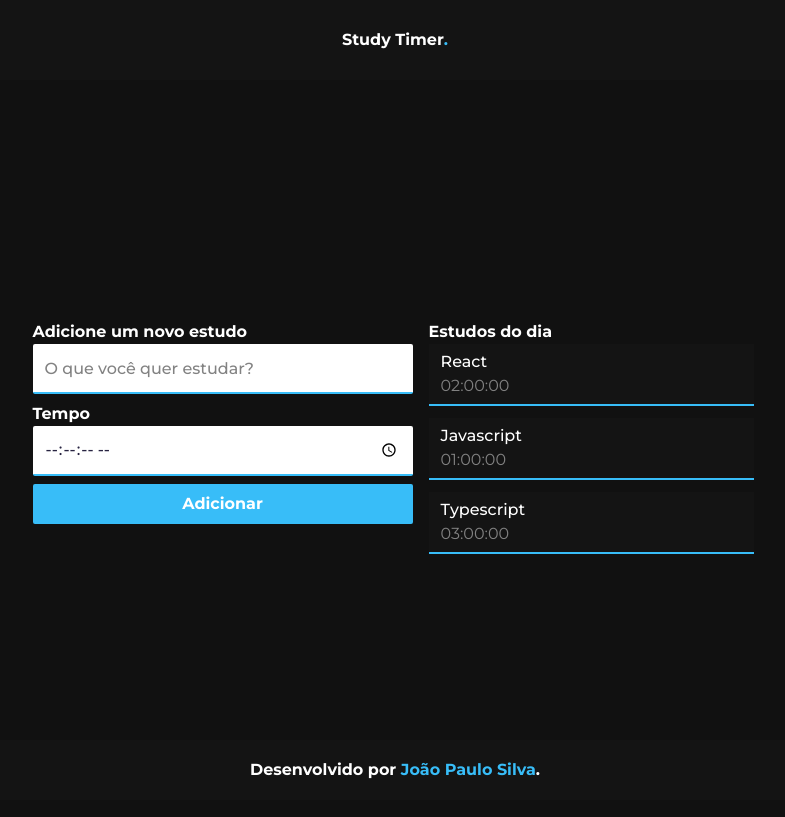
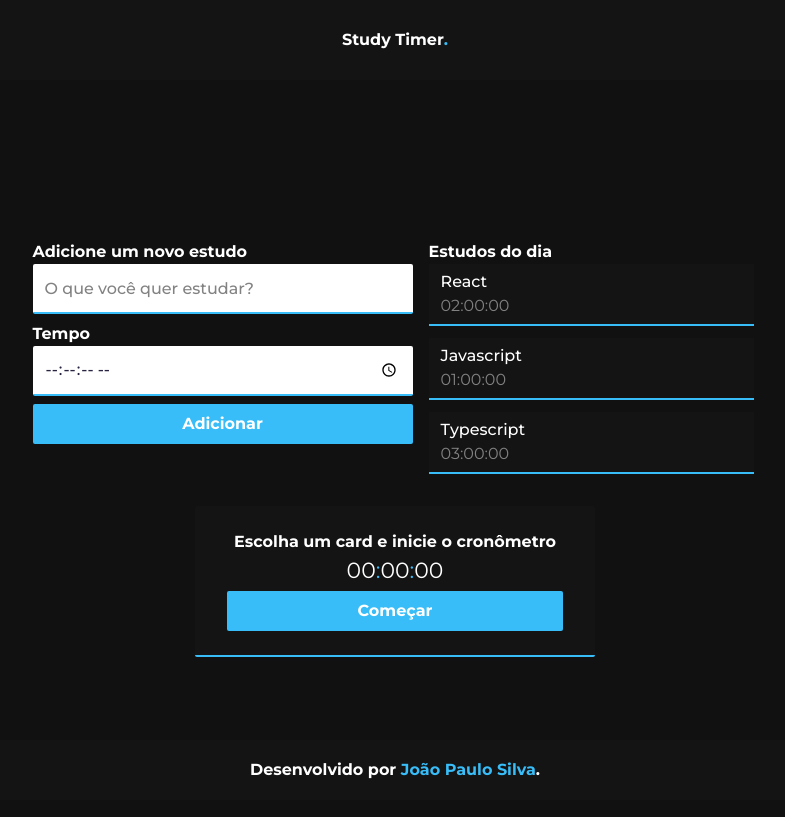
Before and after one commit to Joao0028/study-timer, a React (Create React App) app: page / in a window 1280 px wide. Shown: the whole page, without its empty margins (245-1030 px from the left). Built offline with nearby package versions, Linux system fonts and the light colour scheme.

Commit message:
criando componente de cronômetro

```diff
--- /dev/null
+++ b/src/components/Cronometro/Tempo/index.tsx
@@ -0,0 +1,11 @@
+export default function Tempo() {
+  return (
+    <h2 className="text-[22px] mb-1 max-sm:text-[20px]">
+      00
+      <span className="text-cor-azulClaro">:</span>
+      00
+      <span className="text-cor-azulClaro">:</span>
+      00
+    </h2>
+  );
+}
--- /dev/null
+++ b/src/components/Cronometro/index.tsx
@@ -0,0 +1,12 @@
+import Botao from "../Botao";
+import Tempo from "./Tempo";
+
+export default function Cronometro() {
+  return (
+    <div className="text-cor-branco border-solid border-b-2 border-cor-azulClaro bg-[#141414] px-8 py-6 rounded-sm  m-auto flex justify-center flex-col items-center mb-[10em] w-[400px] max-sm:w-[325px]">
+      <p className="font-bold max-sm:text-[12px]">Escolha um card e inicie o cronômetro</p>
+      <Tempo />
+      <Botao texto="Começar" />
+    </div>
+  );
+}
--- a/src/components/Formulario/index.tsx
+++ b/src/components/Formulario/index.tsx
@@ -1,4 +1,3 @@
-import React from "react";
 import Botao from "../Botao";
 
 export default function Formulario() {
--- a/src/components/Lista/Item/index.tsx
+++ b/src/components/Lista/Item/index.tsx
@@ -7,7 +7,7 @@ interface ItemProps {
 
 export default function Item({ tarefa, tempo }: ItemProps) {
   return (
-    <li className="mb-3 bg-[#141414] pl-3 w-[325px] cursor-pointer py-[6px] border-solid border-b-2 border-cor-azulClaro max-md:w-[430px] max-[500px]:w-[325px] mr-1 ">
+    <li className="mb-3 bg-[#141414] pl-3 w-[325px] cursor-pointer py-[6px] border-solid border-b-2 border-cor-azulClaro max-md:w-[420px] max-[500px]:w-[320px] mr-1 ">
       <h3 className="font-medium">{tarefa}</h3>
       <span className="text-cor-cinza">{tempo}</span>
     </li>
--- a/src/components/Lista/index.tsx
+++ b/src/components/Lista/index.tsx
@@ -17,7 +17,7 @@ export default function Lista() {
     },
   ];
   return (
-    <aside className="max-[500px]:mb-[6em]">
+    <aside className="max-[500px]:mb-[1em]">
       <h2 className="font-bold">Estudos do dia</h2>
       <ul className="scrolUl">
         {tarefas.map((item, index) => (
--- a/src/index.scss
+++ b/src/index.scss
@@ -36,7 +36,7 @@ code {
     @apply h-[50px] w-[380px] px-3 text-[#272341]  border-solid border-b-2 border-cor-azulClaro placeholder:text-cor-cinza font-medium rounded-sm caret-cor-azulClaro max-[500px]:w-[325px] max-md:w-[430px];
   }
   .App {
-    @apply max-md:flex-col gap-[1em] flex my-[15em] justify-center text-cor-branco max-md:items-center max-md:mt-[6em];
+    @apply max-md:flex-col gap-[1em] flex mt-[10em] mb-[2em] justify-center text-cor-branco max-md:items-center max-md:mt-[6em];
   }
   .scrolUl {
     @apply overflow-y-scroll max-h-[210px];
--- a/src/pages/App.tsx
+++ b/src/pages/App.tsx
@@ -3,6 +3,7 @@ import Formulario from "../components/Formulario";
 import Lista from "../components/Lista";
 import Header from "../components/Header";
 import Footer from "../components/Footer";
+import Cronometro from "../components/Cronometro";
 
 function App() {
   return (
@@ -12,6 +13,7 @@ function App() {
         <Formulario />
         <Lista />
       </div>
+      <Cronometro />
       <Footer/>
     </section>
   );
```
